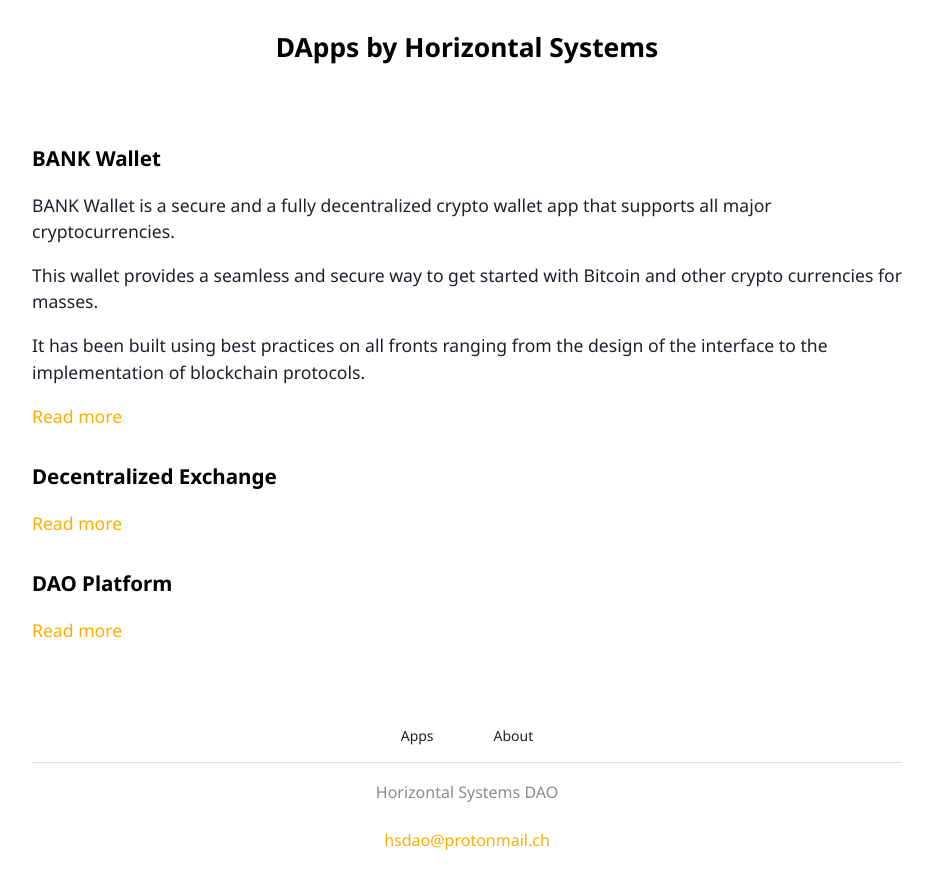
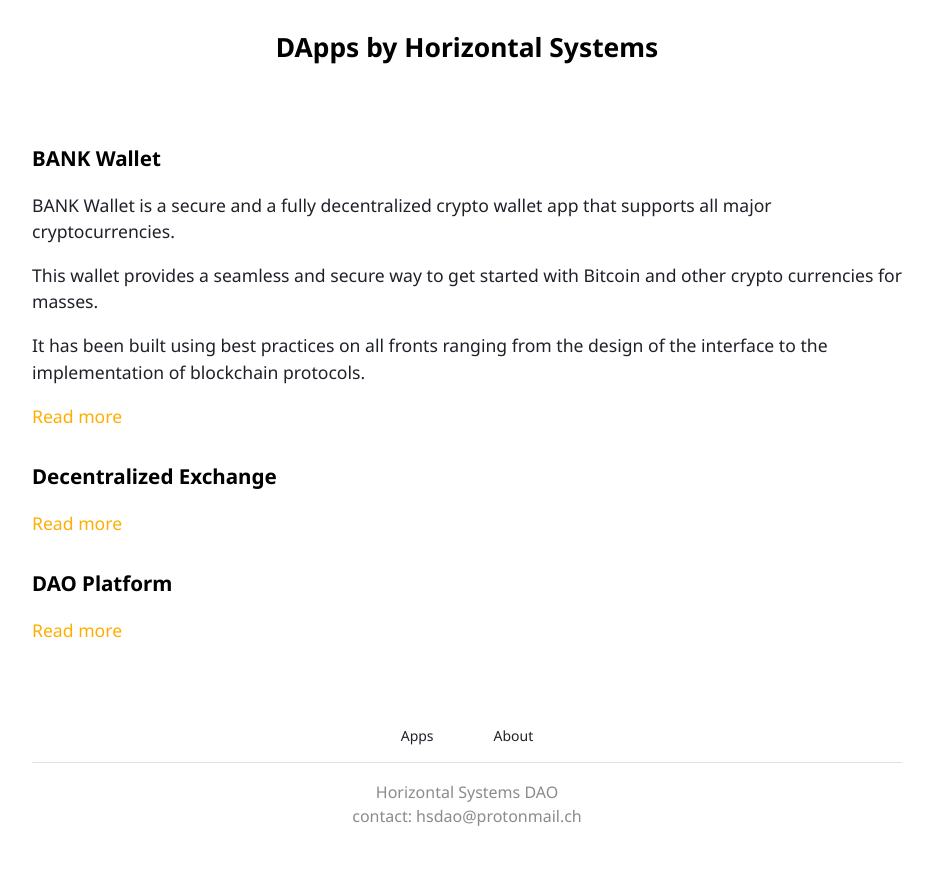
Before and after one commit to horizontalsystems/horizontalsystems.github.io, a Jekyll site: the page built from index.md, in a window 1280 px wide and 900 px high, scrolled down 1374 px. Shown: the top 889 px of the window, without its empty margins (173-1106 px from the left). Built offline with Jekyll 4.4.1, drawn with Linux system fonts in a browser that asks for light colours.

Commit message:
remove extra line break in footer

```diff
--- a/_includes/footer.html
+++ b/_includes/footer.html
@@ -5,6 +5,6 @@
       <li class="nav-item"><a class="nav-link" href="/dao/about">About</a></li>
     </ul>
     <hr/>
-    <center>Horizontal Systems DAO<br><br><a href="mailto:hsdao@protonmail.ch">hsdao@protonmail.ch</a></center>
+    <center>Horizontal Systems DAO<br>contact: hsdao@protonmail.ch</center>
   </div>
 </footer>
```
